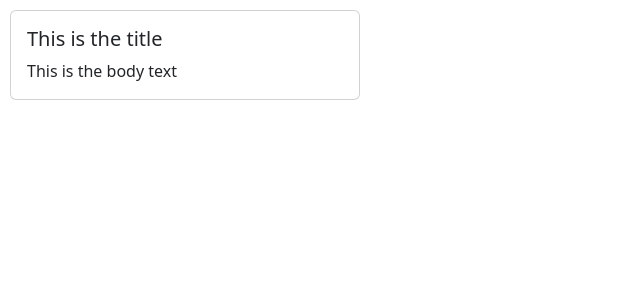
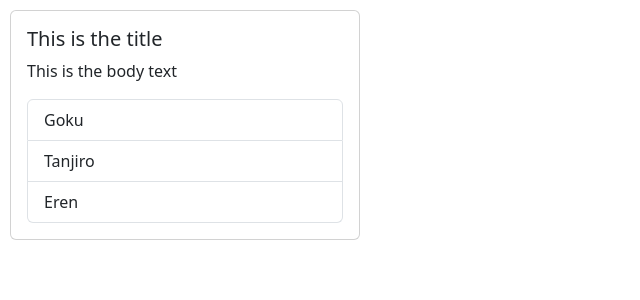
Before and after one commit to EduirBR/react-tuto-hm, a React (Vite) app: page / in a window 1280 px wide. Shown: the top 300 px of the page, without its empty margins (0-640 px from the left). Built offline with nearby package versions, Linux system fonts and the light colour scheme.

Commit message:
list print

```diff
--- a/src/App.tsx
+++ b/src/App.tsx
@@ -1,12 +1,16 @@
 import Card, { CardBody } from "./components/Card";
+import List from "./components/List";
 
 function App() {
+    const characters = ["Goku", "Tanjiro", "Eren"];
+
     return (
         <Card>
             <CardBody
                 title={"This is the title"}
                 bodyText={"This is the body text"}
             />
+            <List data={characters} />
         </Card>
     );
 }
--- /dev/null
+++ b/src/components/List.tsx
@@ -0,0 +1,17 @@
+type Props = {
+    data: string[];
+};
+
+function List({ data }: Props) {
+    return (
+        <ul className="list-group">
+            {data.map((d) => (
+                <li key={d} className="list-group-item">
+                    {d}
+                </li>
+            ))}
+        </ul>
+    );
+}
+
+export default List;
```
